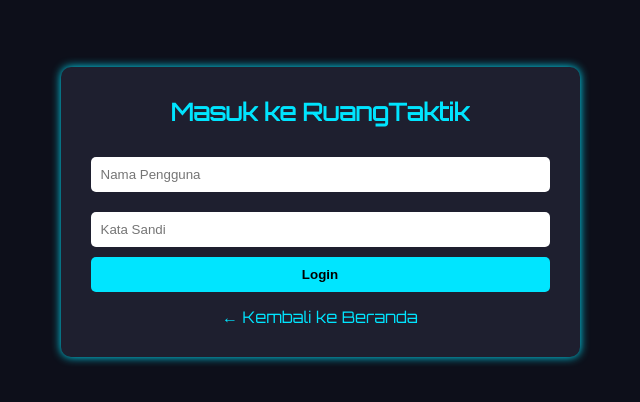
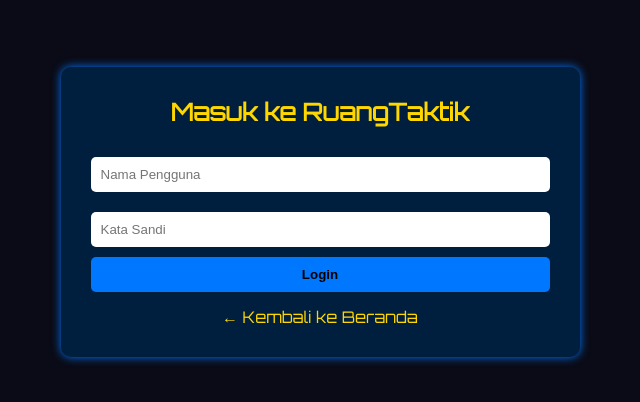
Before and after one commit to yufromeast/webbayu, a plain HTML site: page login.html in a window 1280 px wide. Shown: the part 188-590 px from the top of the page, without its empty margins (320-960 px from the left). Drawn offline with Linux system fonts and the light colour scheme.

Commit message:
Update login.html

```diff
--- a/login.html
+++ b/login.html
@@ -13,20 +13,20 @@
       justify-content: center;
       align-items: center;
       height: 100vh;
-      background-color: #0d0f1a;
+      background-color: #0a0b16;
       color: white;
     }
 
     .login-box {
-      background-color: #1e1f2f;
+      background-color: #001f3f;
       padding: 30px;
       border-radius: 10px;
-      box-shadow: 0 0 10px #00e5ff;
+      box-shadow: 0 0 10px #0077ff;
     }
 
     .login-box h2 {
       margin-bottom: 20px;
-      color: #00e5ff;
+      color:  #ffd700;
     }
 
     .login-box input {
@@ -39,7 +39,7 @@
 
     .login-box button {
       padding: 10px;
-      background-color: #00e5ff;
+      background-color: #0077ff;
       border: none;
       width: 100%;
       font-weight: bold;
@@ -51,7 +51,7 @@
       display: block;
       text-align: center;
       margin-top: 15px;
-      color: #00e5ff;
+      color: #ffd700;
       text-decoration: none;
     }
   </style>
```
